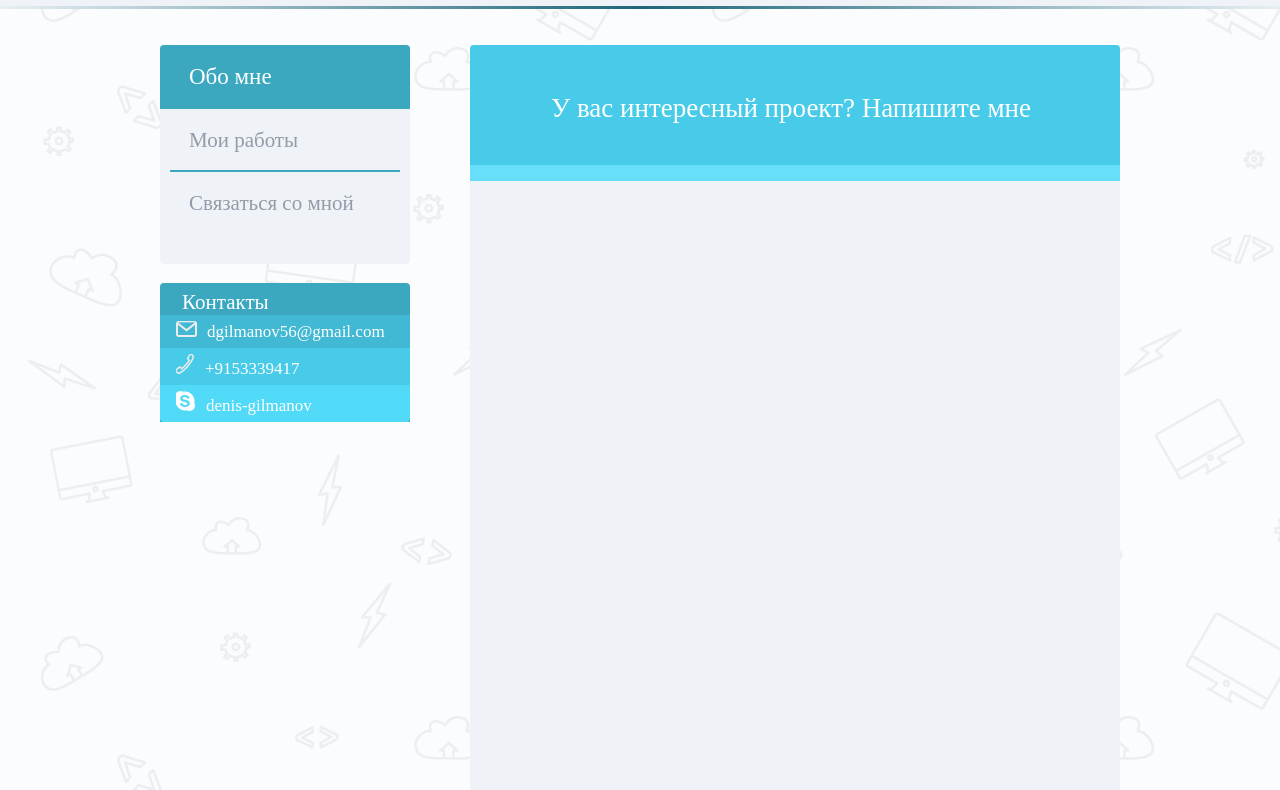
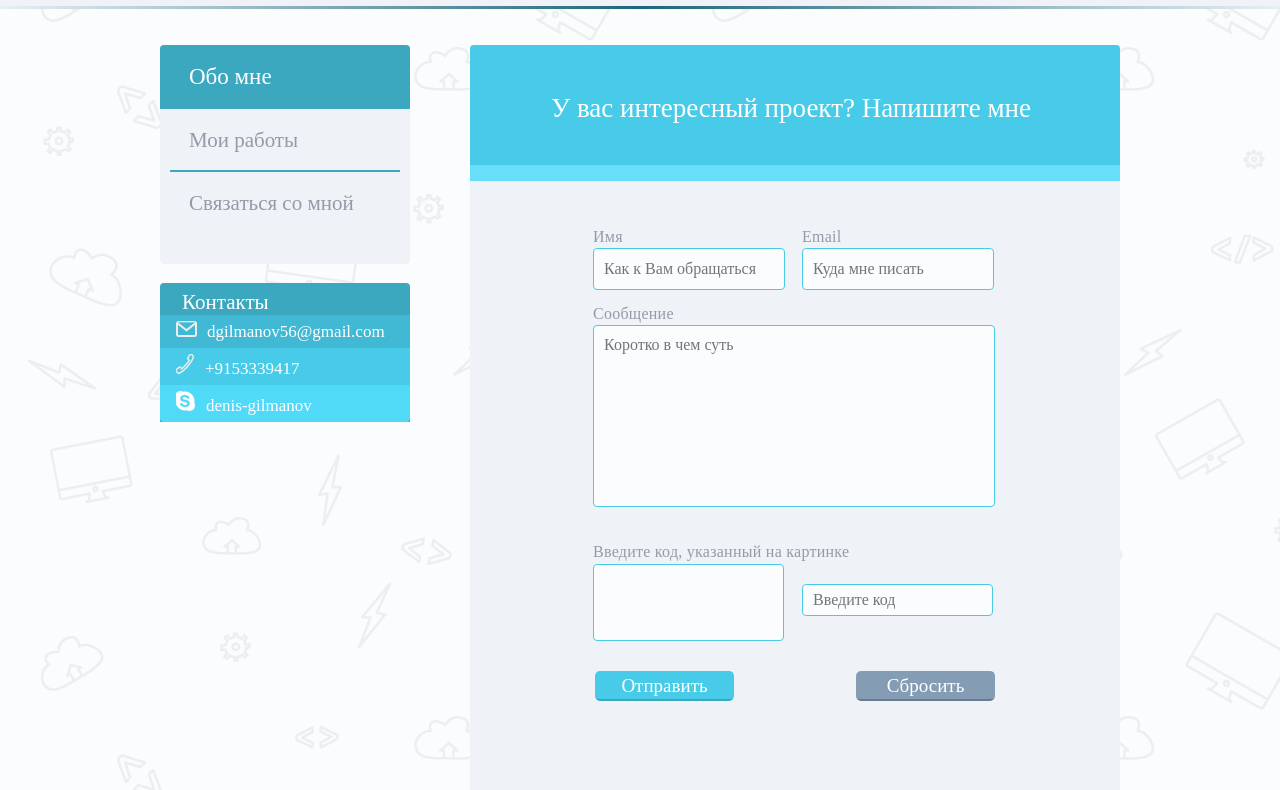
Before and after one commit to Den56/My-site, a website: page app/contact_me.html in a window 1280 px wide. Shown: the part 94-884 px from the top of the page. Drawn offline with nearby package versions, Linux system fonts and the light colour scheme.

Commit message:
add contact_me

```diff
--- a/app/assets/css/contact_me.css
+++ b/app/assets/css/contact_me.css
@@ -1,7 +1,7 @@
 .form_area {
 	height: 800px;
 	background-color: #eff3f7;
-
+	text-align: left;
 }
 
 .title_top {
@@ -26,4 +26,192 @@
 	content: '';
   	display: table;
   	clear: both;
+
 }
+
+.feedback {
+	margin: 0px auto 48px;
+	width: 428px;
+	height: 500px;
+}
+
+.error {
+	display: none;
+	width: 380px;
+	border: 1px solid #F97E76;
+    background: none repeat scroll 0% 0% rgba(249, 126, 118, 0.33);
+    padding: 1px 10px 4px;
+    margin: 5px auto 10px;
+    display: none;
+	border-radius: 4px
+}
+input {
+	border: 1px solid #48CBE8;
+	background: none repeat scroll 0% 0% #FBFCFD;
+	font-size: 0.813em;
+	outline: 0px none;
+	border-radius: 4px;
+	color: #48CBE8;
+}
+
+.form_input_block {
+	width: 197px;
+	margin: 0px 0px 13px 12px;
+	float: left;
+}
+
+label {
+	line-height: 1.4;
+	font-size: 1em;
+	letter-spacing: 0.016em;
+	color: #959AA8;
+}
+
+.small_input {
+	width: 170px;
+	height: 40px;
+	line-height: 40px;
+	padding: 0px 10px;
+}
+
+.form_textarea_block {
+	margin: 0px 12px 30px;
+	clear: both;
+}
+
+.feedback_name {
+	line-height: 1.4;
+	font-size: 1em;
+	letter-spacing: 0.016em;
+	color: #959AA8;
+}
+
+.big_textarea {
+	width: 380px;
+	height: 160px;
+	resize: none;
+	padding: 10px;
+	border: 1px solid #48CBE8;
+	background: none repeat scroll 0% 0% #FBFCFD;
+	font-size: 0.813em;
+	outline: 0px none;
+	border-radius: 4px;
+	overflow: auto;
+	font: inherit;
+	margin: 0px;
+	color: #48CBE8;
+}
+
+.big_textarea:after {
+	content: "";
+    display: table;
+    clear: both;
+}
+
+.form_captcha_block {
+	margin: 0px;
+}
+.form_captcha_block:after {
+	content: "";
+	display: table;
+	clear: both;
+}
+
+.form_captcha_code {
+	width: 189px;
+	height: 75px;
+	background: none repeat scroll 0% 0% #FBFCFD;
+	line-height: 75px;
+	text-align: center;
+	float: left;
+	border: 1px solid #48CBE8;
+	border-radius: 4px;
+	font-size: 0.813em;
+	outline: 0px none;
+	font: inherit;
+	margin: 0px;
+	color: inherit;
+}
+
+img {
+	vertical-align: middle;
+    max-width: 126px;
+    max-height: 71px;
+	border: 0px none;
+}
+
+.form_captcha_input {
+	width: 208px;
+	margin: 14px 0px 0px;
+	float: left;
+}
+
+.form_captcha_input_window {
+	width: 169px;
+	height: 30px;
+	line-height: 30px;
+	padding: 0px 10px;
+	margin: 6px 0px 0px 18px;
+}
+
+.btn_block {
+	width: 400px;
+	margin: 0px auto;
+}
+
+.send_btn {
+	width: 139px;
+	border-width: 2px;
+	border-style: solid;
+	border-color: #48CBE8 #48CBE8 #3BA8C0;
+	border-radius: 5px;
+	border-image: none;
+	color: #FFF;
+	text-align: center;
+	background: none repeat scroll 0% 0% #48CBE8;
+	outline: 0px none;
+	cursor: pointer;
+	text-transform: none;
+	overflow: visible;
+	font: inherit;
+	margin: 0px;
+	height: 30px;
+	font-size: 1.188em;
+}
+
+.send_btn:hover {
+	border-width: 2px;
+	border-style: solid;
+	border-color: #48CBE8;
+	-moz-border-top-colors: none;
+	-moz-border-right-colors: none;
+	-moz-border-bottom-colors: none;
+	-moz-border-left-colors: none;
+	outline: 0px none;
+}
+
+.clear_btn {
+	width: 139px;
+    font-size: 1.188em;
+	float: right;
+	cursor: pointer;
+	background: none repeat scroll 0% 0% #849DB5;
+	border-width: 2px;
+	border-style: solid;
+	border-color: #849DB5 #849DB5 #687B8F;
+	border-image: none;
+	border-radius: 5px;
+	color: #FFF;
+	text-align: center;
+	height: 30px;
+}
+
+.clear_btn:hover {
+	border-width: 2px;
+	border-style: solid;
+	border-color: #849DB5;
+	-moz-border-top-colors: none;
+	-moz-border-right-colors: none;
+	-moz-border-bottom-colors: none;
+	-moz-border-left-colors: none;
+	outline: 0px none;
--- a/app/contact_me.html
+++ b/app/contact_me.html
@@ -36,13 +36,50 @@
 			<h1 class="title_top">
 			У вас интересный проект? Напишите мне
 			</h1>
-			<form action="#" class="feedback" role="form" method="post">
-			<div class="close_error" style="display: none">
+				<form action="#" class="feedback" role="form" method="post">
+			<div class="error">
 			<h2>Ошибка!</h2>
 			<p></p>
 			</div>
 			<input name="feedback_frm" type="hidden" value="1">
-			<div class="form_in"></div>
+				<div class="form_input_block">
+					<label for="feedback_name">
+						Имя
+					</label>
+					<input id="feedback_name" class="small_input" type="text" name="name" placeholder="Как к Вам обращаться"></input>
+				</div>
+				<div class="form_input_block">
+					<label for="feedback_name">
+						Email
+					</label>
+					<input id="feedback_name" class="small_input" type="text" name="name" placeholder="Куда мне писать"></input>
+				</div>
+				<div class="clear"></div>
+				<div class="form_textarea_block">
+					<label for="feedback_messege">
+						Сообщение
+					</label>
+					<textarea id="feedback_messege" class="big_textarea" name="text" placeholder="Коротко в чем суть"></textarea>
+				</div>
+				<div class="form_textarea_block form_captcha_block_outher">
+					<label for="feedback_captcha">
+					Введите код, указанный на картинке
+					</label>
+					<div class="form_captcha_block">
+						<div class="form_captcha_code">
+							<img alt="" src=""></img>
+						</div>
+						<div class="form_captcha_input">
+							<input id="feedback_captcha" class="form_captcha_input_window" type="text" data="right" name="captcha" placeholder="Введите код"></input>
+						</div>
+					</div>
+				</div>
+				<div class="btn_block">
+					<button class="send_btn" type="submit">
+					Отправить
+					</button>
+					<input class="clear_btn" type="reset" value="Сбросить"></input>
+				</div>
 			</form>
 
 		</article>
```
